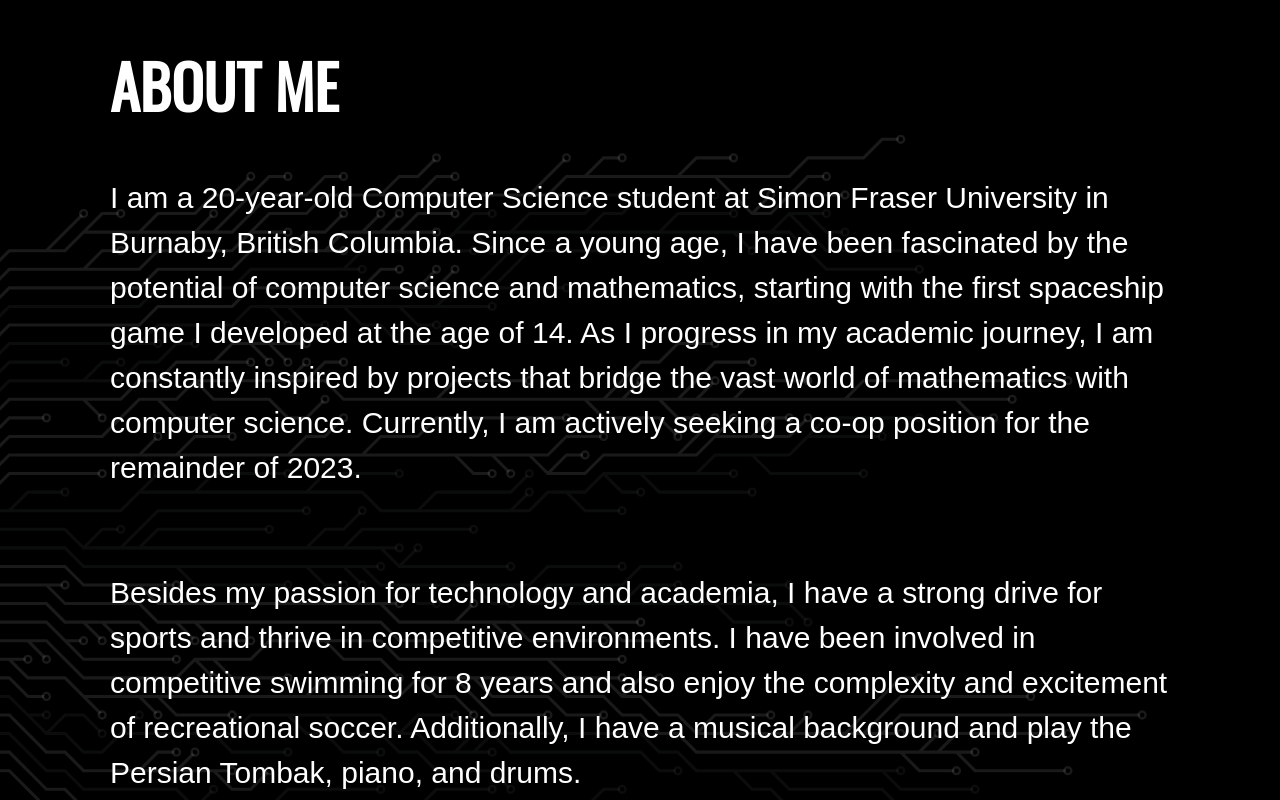
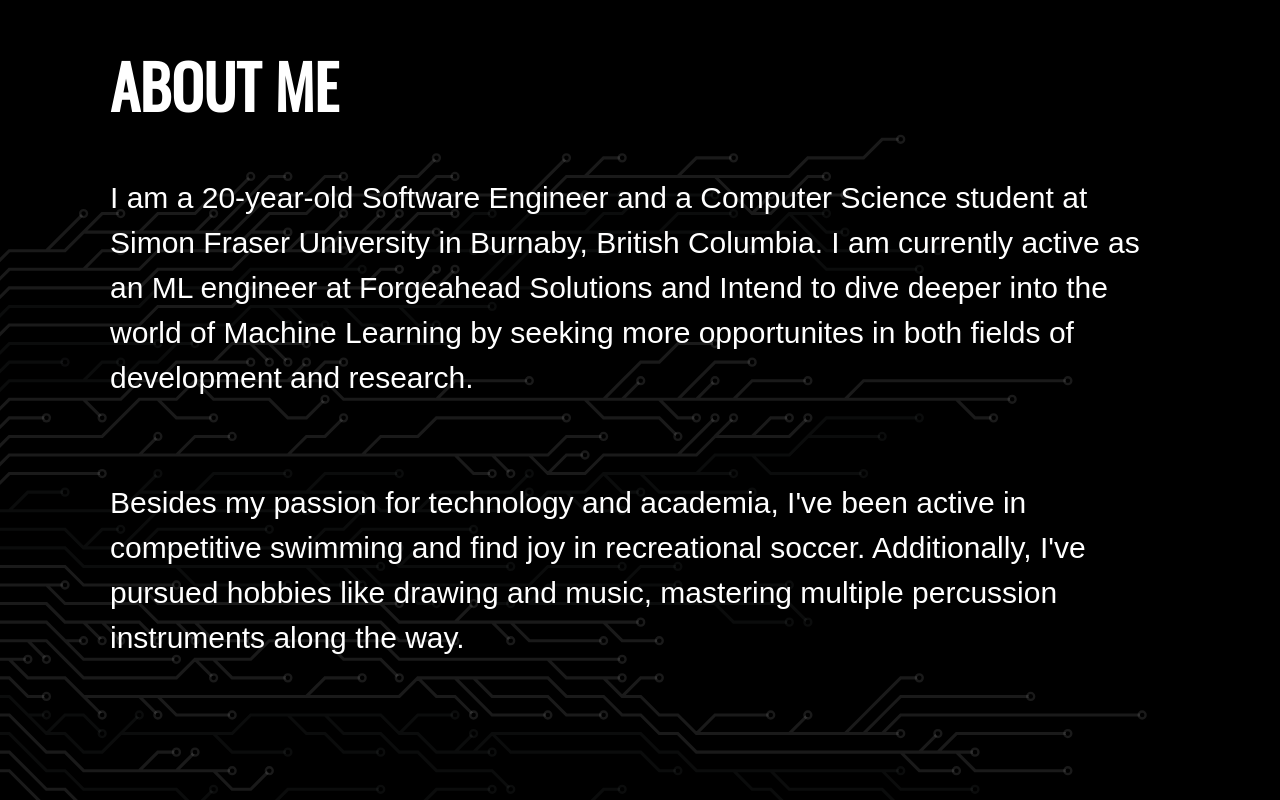
Before and after one commit to KoushaAm/KoushaAmouzesh-Portfolio, a Next.js app: page / in a window 1280 px wide. Shown: the part 940-1740 px from the top of the page. Built offline with nearby package versions, Linux system fonts and the light colour scheme.

Commit message:
about me

```diff
--- a/app/aboutMe.tsx
+++ b/app/aboutMe.tsx
@@ -11,10 +11,10 @@
         <div className="about-content">
           <div className="about-text" style={{ margin: "10px", marginTop: "-15px"}}>
             <p className="about-paragraph">
-              I am a 20-year-old Computer Science student at Simon Fraser University in Burnaby, British Columbia. Since a young age, I have been fascinated by the potential of computer science and mathematics, starting with the first spaceship game I developed at the age of 14. As I progress in my academic journey, I am constantly inspired by projects that bridge the vast world of mathematics with computer science. Currently, I am actively seeking a co-op position for the remainder of 2023.
+              I am a 20-year-old Software Engineer and a Computer Science student at Simon Fraser University in Burnaby, British Columbia. I am currently active as an ML engineer at Forgeahead Solutions and Intend to dive deeper into the world of Machine Learning by seeking more opportunites in both fields of development and research.
             </p>
             <p className="about-paragraph">
-              Besides my passion for technology and academia, I have a strong drive for sports and thrive in competitive environments. I have been involved in competitive swimming for 8 years and also enjoy the complexity and excitement of recreational soccer. Additionally, I have a musical background and play the Persian Tombak, piano, and drums.
+              Besides my passion for technology and academia, I've been active in competitive swimming and find joy in recreational soccer. Additionally, I've pursued hobbies like drawing and music, mastering multiple percussion instruments along the way.
             </p>
           </div>
         </div>
```
